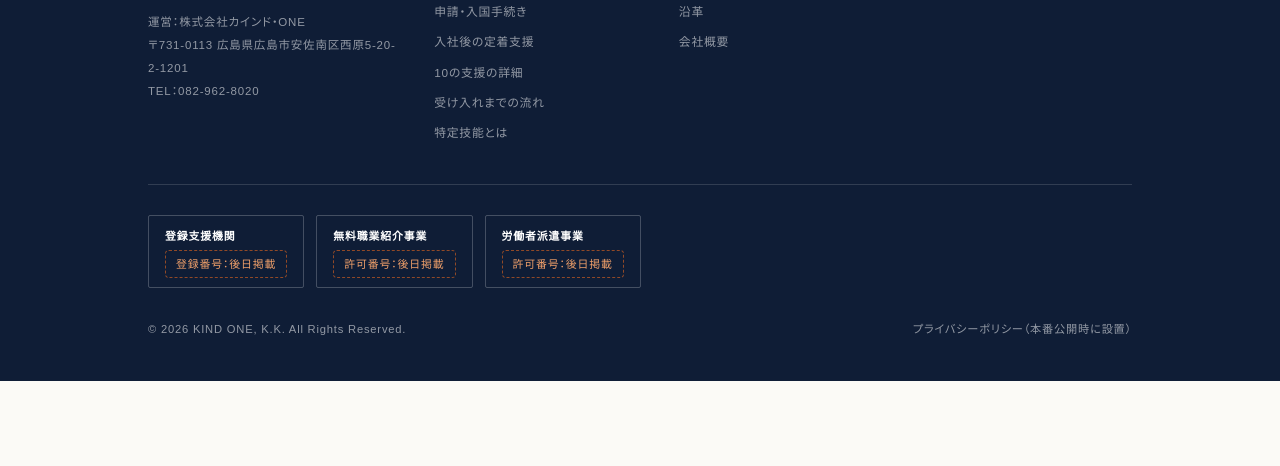
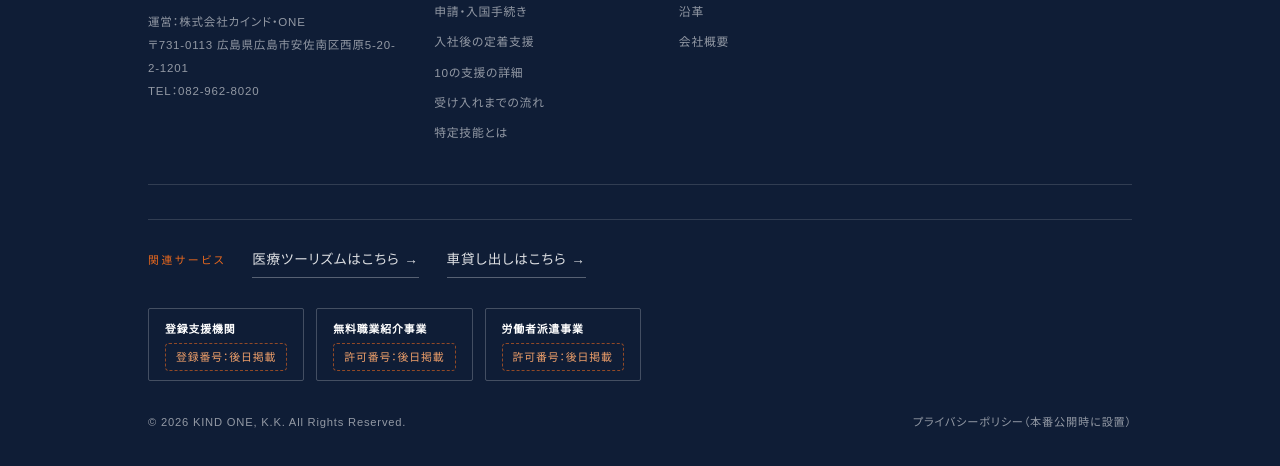
Before and after one commit to thanhson-98/kindvija, a plain HTML site: page about.html in a window 1280 px wide. Shown: the part 4460-4926 px from the top of the page. Before the commit the page ends 4841 px from the top, so only its background shows below. Drawn offline with Linux system fonts and the light colour scheme.

Commit message:
Add related services section to multiple pages
Introduced a new section titled "関連サービス" (Related Services) across the about, contact, index, service, and support pages. This section includes links to medical tourism and car rental services, enhancing user navigation and providing additional resources for visitors.

```diff
--- a/about.html
+++ b/about.html
@@ -354,6 +354,14 @@
   .ft-col h4{color:#fff;font-size:.72rem;letter-spacing:.24em;font-weight:600;margin-bottom:14px;}
   .ft-col a{display:block;padding:3px 0;font-size:.74rem;letter-spacing:.06em;transition:color .25s;}
   .ft-col a:hover{color:#fff;}
+  .ft-other{margin-top:34px;padding-top:26px;border-top:1px solid rgba(255,255,255,.14);
+    display:flex;align-items:baseline;gap:26px;flex-wrap:wrap;}
+  .ft-other-lead{font-size:.68rem;letter-spacing:.24em;color:var(--orange);}
+  .ft-other-items{display:flex;gap:28px;flex-wrap:wrap;}
+  .ft-other-link{font-size:.85rem;color:rgba(255,255,255,.86);
+    border-bottom:1px solid rgba(255,255,255,.3);padding-bottom:3px;}
+  @media(max-width:700px){.ft-other{flex-direction:column;gap:14px;}
+    .ft-other-items{flex-direction:column;gap:12px;}}
   .ft-licenses{display:flex;gap:12px;flex-wrap:wrap;margin:30px 0;}
   .ft-badge{border:1px solid rgba(255,255,255,.22);padding:9px 16px;font-size:.68rem;
     letter-spacing:.08em;display:flex;flex-direction:column;gap:2px;border-radius:2px;}
@@ -584,6 +592,13 @@
         <a href="contact.html">電話・LINE・Zalo</a>
       </div>
     </div>
+    <div class="ft-other">
+      <span class="ft-other-lead">関連サービス</span>
+      <div class="ft-other-items">
+        <span class="ft-other-link">医療ツーリズムはこちら →</span>
+        <span class="ft-other-link">車貸し出しはこちら →</span>
+      </div>
+    </div>
     <div class="ft-licenses">
       <div class="ft-badge"><b>登録支援機関</b><span class="ph">登録番号：後日掲載</span></div>
       <div class="ft-badge"><b>無料職業紹介事業</b><span class="ph">許可番号：後日掲載</span></div>
```
Also changed, not shown: contact.html (+15 -0 lines), index.html (+15 -0 lines), service.html (+15 -0 lines), support.html (+15 -0 lines).
